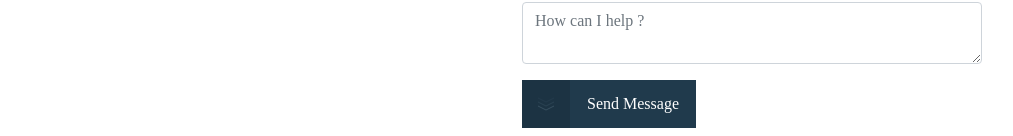
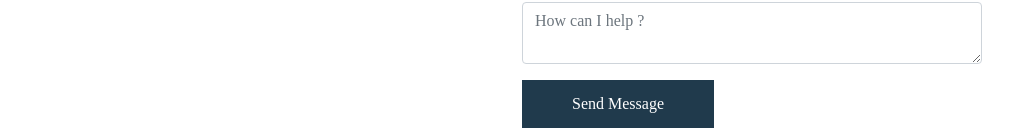
Before and after one commit to hermannleboss/portfolio_nuxt, a Nuxt app: page /contact-page in a window 1280 px wide. Shown: the part 816-952 px from the top of the page, without its empty margins (133-1146 px from the left). Built offline with nearby package versions, Linux system fonts and the light colour scheme.

Commit message:
refactor Button Item

```diff
--- a/components/ButtonItem.vue
+++ b/components/ButtonItem.vue
@@ -1,7 +1,7 @@
 <template>
   <b-button squared :variant='variant' class='d-flex align-items-center'>
     <div
-      v-if='variant==="primary"'
+      v-if='icon'
       class='btn-icon d-flex align-items-center justify-content-center'>
       <svg
         width='18'
@@ -29,7 +29,8 @@ export default {
     variant: {
       type:    [String],
       default: 'primary'
-    }
+    },
+    icon: Boolean
   }
 }
 </script>
@@ -38,7 +39,6 @@ export default {
 .btn {
   height: 48px;
   padding: 0;
-
   &-primary {
     background-color: $color-secondary;
     border: none;
@@ -67,7 +67,7 @@ export default {
   }
 
   &-text {
-    padding: 17px;
+    padding: 17px 50px ;
   }
 }
 </style>
--- a/components/HomeHero.vue
+++ b/components/HomeHero.vue
@@ -9,7 +9,7 @@
            class='img-full d-block d-md-none'>
       <div class='hero-text'>
         <h1 class='pb-4'>Hey, I’m EHO Hermann and I love building beautiful websites</h1>
-        <ButtonItem/>
+        <ButtonItem icon />
       </div>
     </div>
   </div>
--- a/components/PresentationCard.vue
+++ b/components/PresentationCard.vue
@@ -1,8 +1,8 @@
 <template>
   <div class='custom-container-fluid presentation-spacing d-block d-md-flex m-0' :class="{'flex-row-reverse': reverse}" >
-    <img :src="require(`../assets/images/portfolio/desktop/image-portfolio-manage.jpg`)" fluid alt='Profile image'
+
+    <!--<img fluid alt='Profile image'
          class='img-full d-none d-xl-block mx-auto'/>
-    <!--
     <img :src="require(`~/assets/images/portfolio/tablet/${imgUrlTablet}.jpg`)" alt='Profile image'
          class='img-full d-none d-md-block d-xl-none'/>
     <img :src="require(`~/assets/images/portfolio/mobile/${imgUrlMobile}.jpg`)" alt='Profile image'
--- a/pages/contact-page.vue
+++ b/pages/contact-page.vue
@@ -39,7 +39,7 @@
             <label for="name">Message</label>
             <b-form-textarea placeholder="How can I help ?"/>
           </b-form-group>
-          <ButtonItem variant='primary'>Send Message</ButtonItem>
+          <ButtonItem>Send Message</ButtonItem>
         </b-form>
       </div>
     </div>
```
Also changed, not shown: assets/scss/utils/_variables.scss (line endings or trailing spaces).
